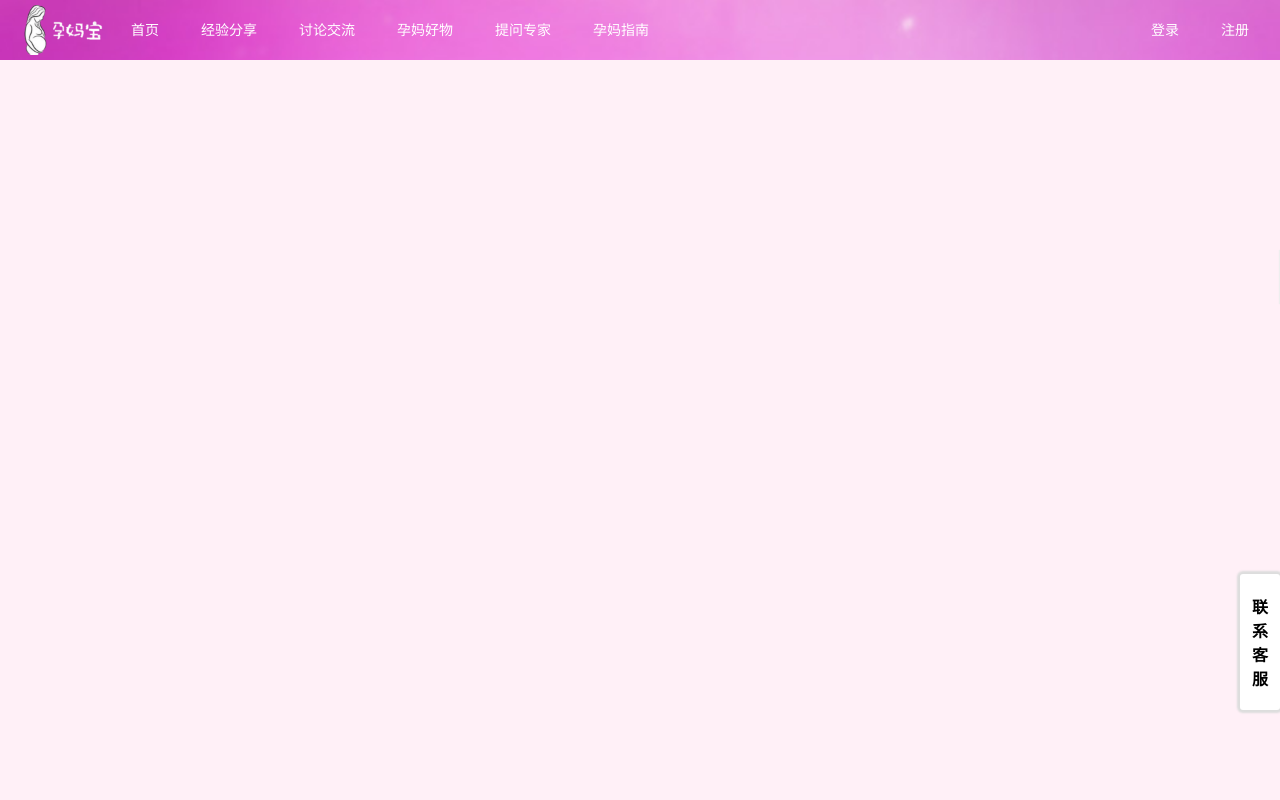
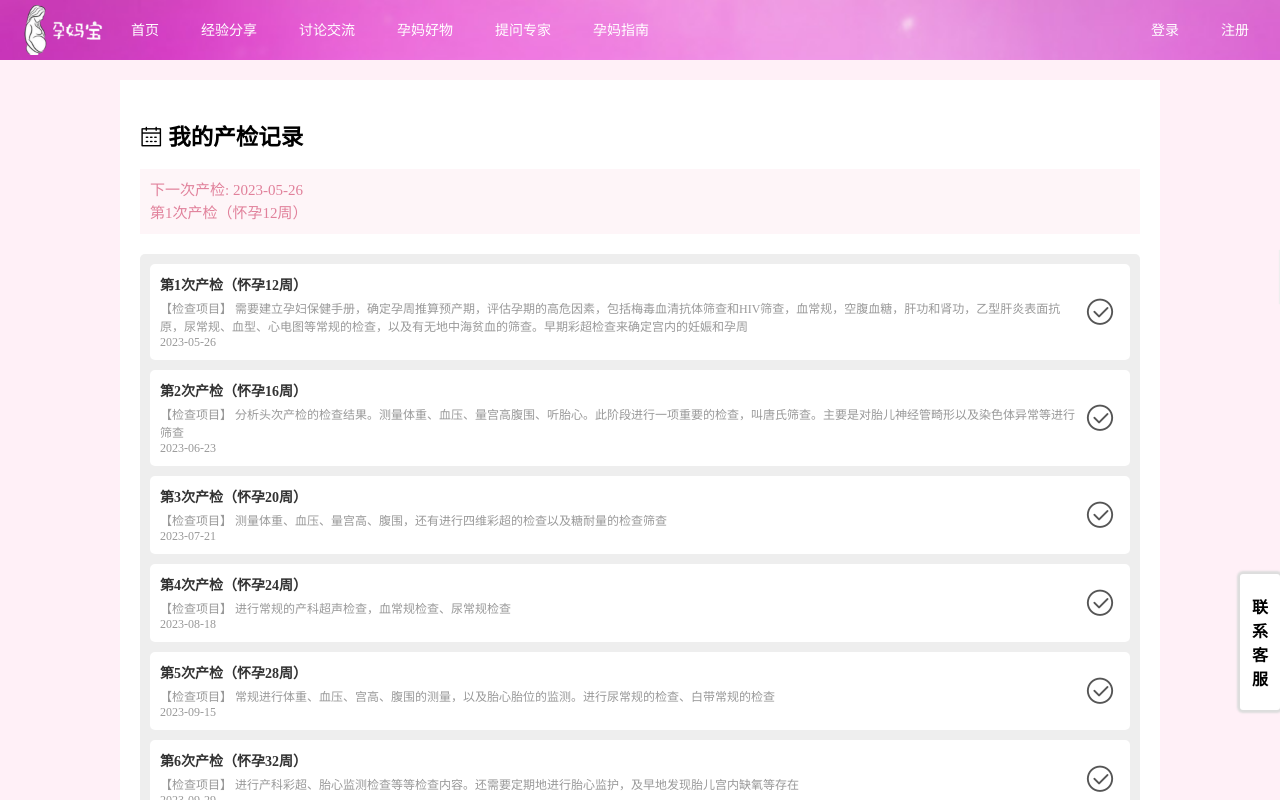
Before and after one commit to liangguozhu/pregnant-women-treasure, a Vue app: page /#/inspection-record in a window 1280 px wide. Built offline with nearby package versions, Linux system fonts and the light colour scheme; what vue-quill-editor would draw is missing.

Commit message:
产检记录

```diff
--- a/src/components/page/inspection-record/inspection-record.vue
+++ b/src/components/page/inspection-record/inspection-record.vue
@@ -1,6 +1,56 @@
 <template>
 <div class="container">
+  <div v-if="!detailView">
+    <h2>
+      <i class="el-icon-date"></i>
+      我的产检记录
+    </h2>
 
+    <div class="next">
+      <div>
+        <span>下一次产检: </span>
+        <span>{{ records[nextCheck].time }}</span>
+      </div>
+      <div>第{{nextCheck + 1}}次产检（怀孕{{ 12 + 4 * nextCheck }}周）</div>
+    </div>
+
+    <div class="box">
+      <div v-for="(item, i) in records" :key="i" class="item">
+        <div style="flex: 1; cursor: pointer;" @click="toDetail(item)">
+          <div style="font-size: 14px; font-weight: bold; color: #333; margin-bottom: 5px;">第{{ i + 1 }}次产检（怀孕{{ 12 + 4 * i }}周）</div>
+          <div>【检查项目】 {{ item.content }}</div>
+          <div>{{ item.time }}</div>
+        </div>
+        <div class="tick" :class="{'is-tick': item.tick}" @click="tick(i)">
+          <i class="el-icon-circle-check"></i>
+        </div>
+      </div>
+    </div>
+
+    <div style="padding: 10px; background: #eee;">
+      <el-calendar>
+        <template
+          v-slot:dateCell="{date, data}">
+          <div :class="{'check-day': checkDays.includes(data.day)}">
+            {{ data.day.split('-')[2] }}
+            <div v-if="checkDays.includes(data.day)">
+              产检日
+            </div>
+          </div>
+        </template>
+      </el-calendar>
+    </div>
+  </div>
+
+  <div class="detail" v-if="detailView">
+    <div class="detail-header">
+      <el-button plain @click="detailView = false;">返回</el-button>
+      <h3>第{{ detail.t }}次产检</h3>
+      <el-button type="danger" @click="detail.tick = !detail.tick">{{detail.tick ? '已' : ''}}完成产检</el-button>
+    </div>
+    <p>适宜月龄： 怀孕{{8 + 4 * detail.t}}周</p>
+    <p>推荐时间： {{ detail.time }}</p>
+  </div>
 </div>
 </template>
 
@@ -9,7 +59,38 @@ export default {
   name: "inspection-record",
   data() {
     return {
-
+      records: [
+        { t: 1, tick: false, content: '需要建立孕妇保健手册，确定孕周推算预产期，评估孕期的高危因素，包括梅毒血清抗体筛查和HIV筛查，血常规，空腹血糖，肝功和肾功，乙型肝炎表面抗原，尿常规、血型、心电图等常规的检查，以及有无地中海贫血的筛查。早期彩超检查来确定宫内的妊娠和孕周', time: '2023-05-26' },
+        { t: 2, tick: false, content: '分析头次产检的检查结果。测量体重、血压、量宫高腹围、听胎心。此阶段进行一项重要的检查，叫唐氏筛查。主要是对胎儿神经管畸形以及染色体异常等进行筛查', time: '2023-06-23' },
+        { t: 3, tick: false, content: '测量体重、血压、量宫高、腹围，还有进行四维彩超的检查以及糖耐量的检查筛查', time: '2023-07-21' },
+        { t: 4, tick: false, content: '进行常规的产科超声检查，血常规检查、尿常规检查', time: '2023-08-18' },
+        { t: 5, tick: false, content: '常规进行体重、血压、宫高、腹围的测量，以及胎心胎位的监测。进行尿常规的检查、白带常规的检查', time: '2023-09-15' },
+        { t: 6, tick: false, content: '进行产科彩超、胎心监测检查等等检查内容。还需要定期地进行胎心监护，及早地发现胎儿宫内缺氧等存在', time: '2023-09-29' },
+      ],
+      checkDays: [],
+      detail: {},
+      detailView: false
+    }
+  },
+  created() {
+    this.checkDays = this.records.map(i => i.time);
+  },
+  computed: {
+    nextCheck() {
+      return this.records.findIndex(i => !i.tick);
+    }
+  },
+  methods: {
+    tick(i) {
+      if (this.records[i - 1] && this.records[i - 1].tick === false) {
+        this.$message.warning('请按顺序记录您的产检信息噢~');
+        return;
+      }
+      this.records[i].tick = !this.records[i].tick;
+    },
+    toDetail(data) {
+      this.detail = data;
+      this.detailView = true;
     }
   }
 }
@@ -20,5 +101,60 @@ export default {
   margin: 20px auto;
   max-width: 1000px;
   min-width: 800px;
+  background: #fff;
+  padding: 20px;
+}
+.box {
+  margin: 20px 0;
+  background: #eee;
+  padding: 10px;
+  border-radius: 5px;
+}
+.item {
+  display: flex;
+  align-items: stretch;
+  padding: 10px;
+  border-radius: 5px;
+  background: #fff;
+  font-size: 12px;
+  color: #999;
+  margin-bottom: 10px;
+}
+.item:last-child {
+  margin-bottom: 0;
+}
+.tick {
+  cursor: pointer;
+  font-size: 30px;
+  color: #555;
+  width: 40px;
+  flex: none;
+  display: flex;
+  align-items: center;
+  justify-content: center;
+}
+.tick:hover {
+  background: rgb(254, 245, 248);
+}
+.is-tick {
+  color: #bb52fc;
+}
+.check-day {
+  background: rgb(254, 245, 248);
+  margin: -8px;
+  padding: 8px;
+  width: 100%;
+  height: 100%;
+}
+.next {
+  padding: 10px;
+  background: rgb(254, 245, 248);
+  color: rgb(225, 129, 155);
+  line-height: 1.5;
+}
+.detail-header {
+  display: flex;
+  justify-content: space-between;
+  align-items: center;
 }
 </style>
```
